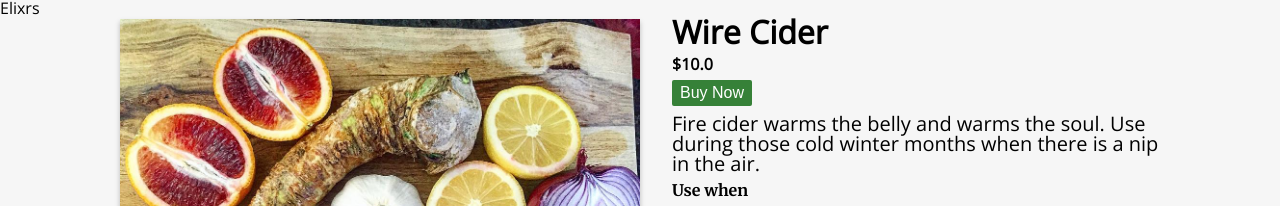
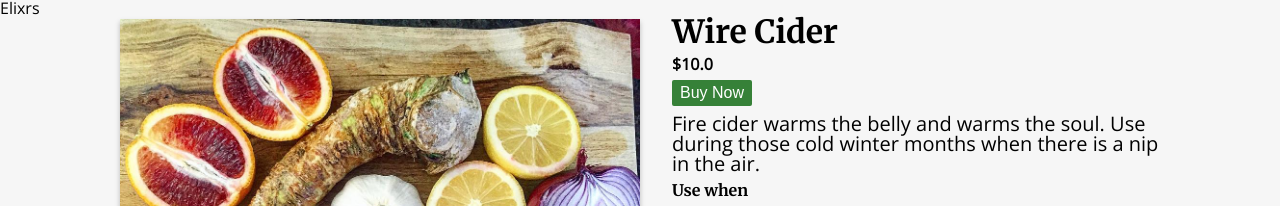
Before and after one commit to line47/hearthandmoon.github.io, a Jekyll site: the page built from _elixrs/wire-cider.md, in a window 1280 px wide. Shown: the top 206 px of the page. Built offline with Jekyll 4.4.1, drawn with Linux system fonts in a browser that asks for light colours.

Commit message:
updating font of page title

```diff
--- a/_sass/base.scss
+++ b/_sass/base.scss
@@ -36,6 +36,7 @@ footer {
     font-size: 2rem;
     margin-bottom: 0.5rem;
     font-weight: 700;
+    font-family: 'Merriweather', serif;
 }
 
 .item-price {
```
